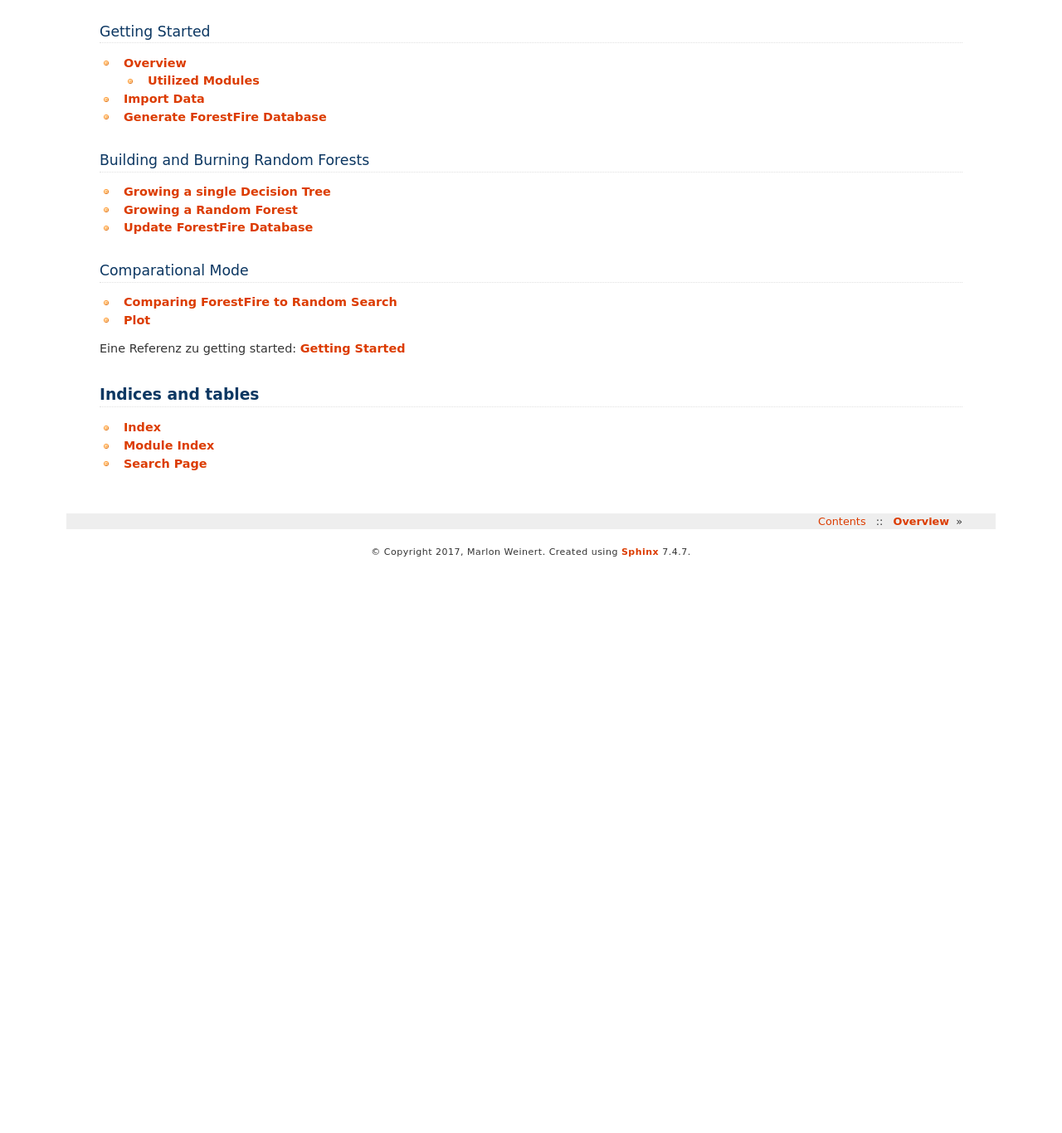
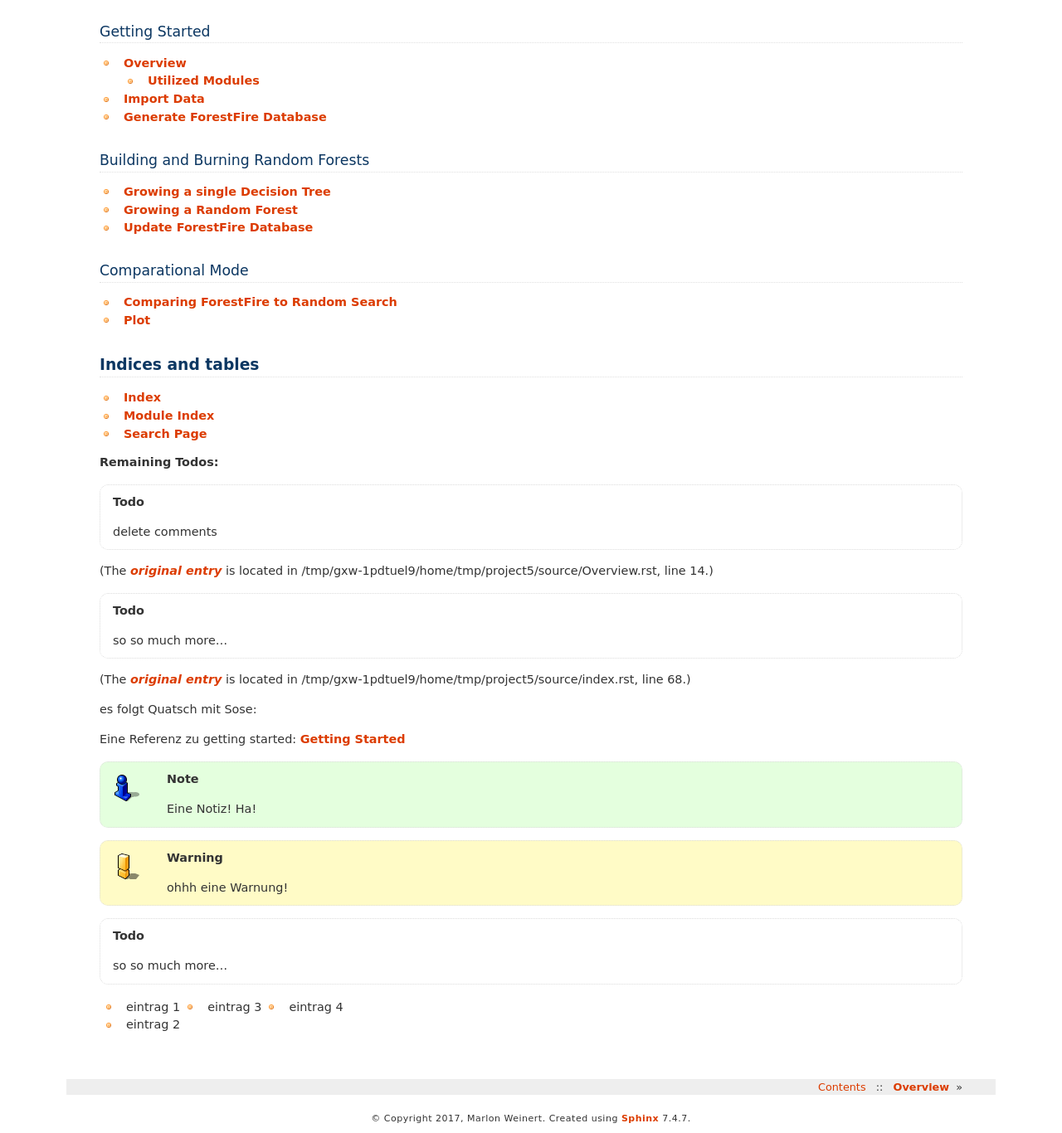
Before and after one commit to weinertmos/ForestFire, a Sphinx documentation site: the page built from source/index.rst, in a window 1280 px wide and 1400 px high, scrolled down 305 px, cut to the strip 34-1400 px from the top of the window. Shown: the whole strip at 83% size. Built offline with Sphinx 7.4.7, drawn with Linux system fonts in a browser that asks for light colours; formulas are drawn with MathJax 3; before the commit the page ends 1022 px from its top, so only the background shows below that.

Commit message:
discovered todo warning und hlist feature

```diff
--- a/source/Overview.rst
+++ b/source/Overview.rst
@@ -11,6 +11,8 @@ The following Modules are used during the execution of ForestFire:
 .. literalinclude:: ForestFire/Main.py
     :lines: 2-10
 
+.. todo::
+    delete comments
 
 
 .. autoclass:: ForestFire.Main.decisionnode
--- a/source/index.rst
+++ b/source/index.rst
@@ -41,15 +41,38 @@ Comparational Mode
     Compare
     Plot
 
-
-
-
-Eine Referenz zu getting started: :ref:`get_started`
-
-
 Indices and tables
 ==================
 
 * :ref:`genindex`
 * :ref:`modindex`
 * :ref:`search`
+
+**Remaining Todos:**
+
+.. todolist::
+
+
+es folgt Quatsch mit Sose:
+
+Eine Referenz zu getting started: :ref:`get_started`
+
+
+
+.. note::
+    Eine Notiz! Ha!
+
+.. warning::
+    ohhh eine Warnung!
+
+.. todo::
+
+    so so much more...
+
+.. hlist::
+    :columns: 3
+
+    * eintrag 1
+    * eintrag 2
+    * eintrag 3
+    * eintrag 4
```
Also changed, not shown: 11 other files.
